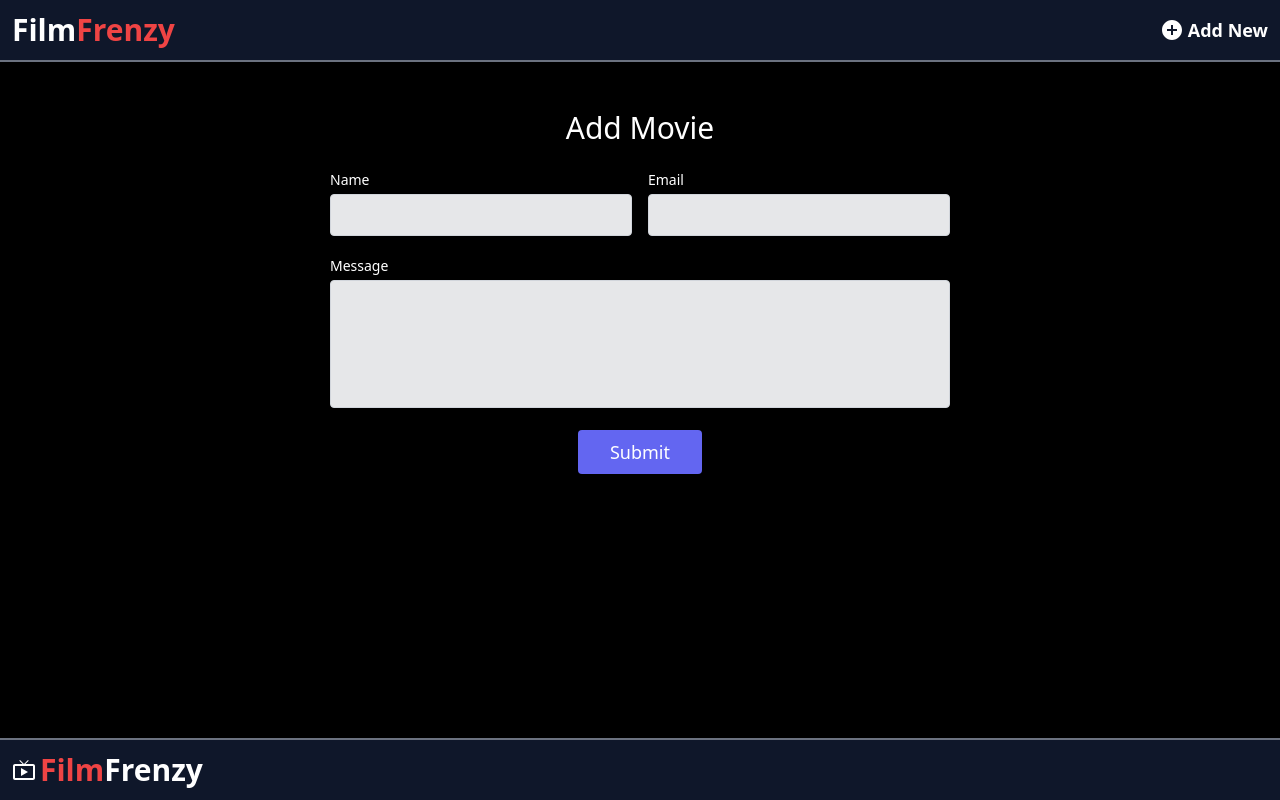
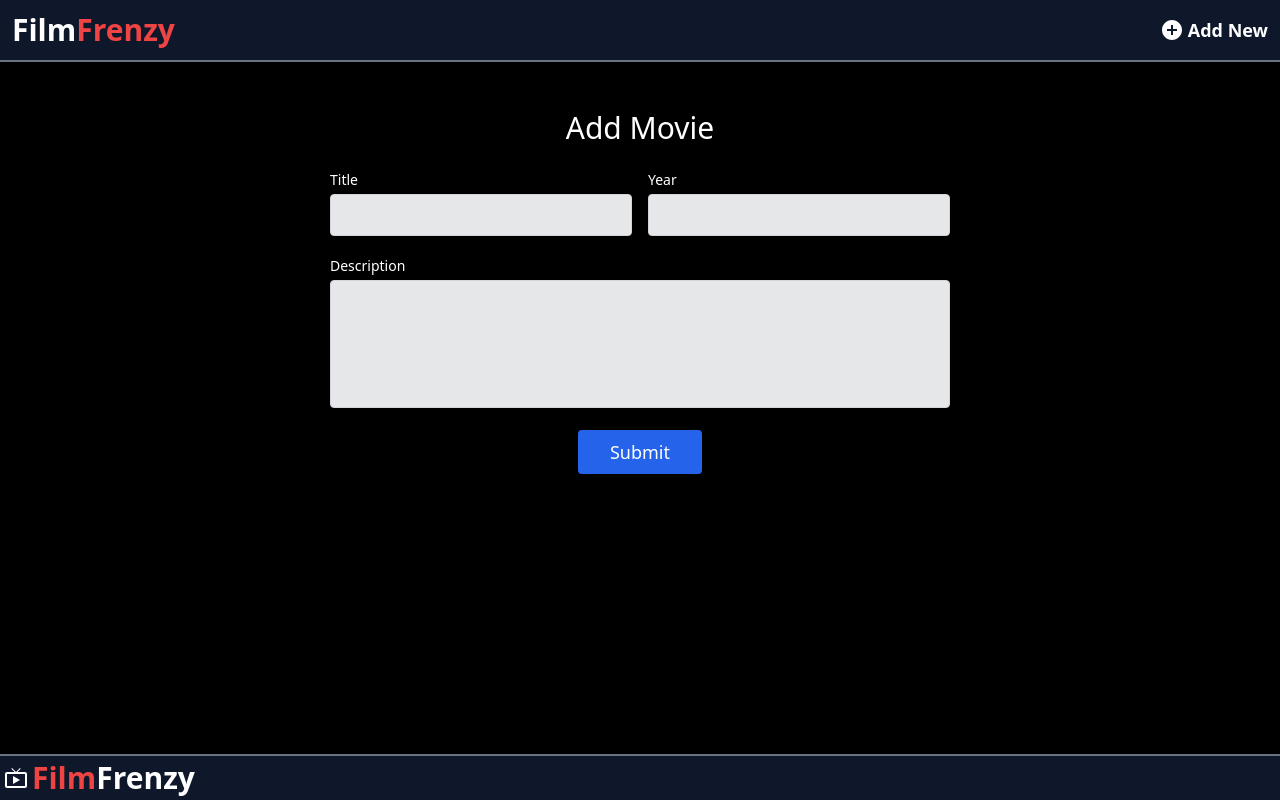
Before and after one commit to rajann44/react-firebase, a React (Create React App) app: page /add in a window 1280 px wide. Built offline with nearby package versions, Linux system fonts and the light colour scheme.

Commit message:
movie form setup

```diff
--- a/src/components/AddMovie.js
+++ b/src/components/AddMovie.js
@@ -1,6 +1,12 @@
-import React from "react";
+import React, { useState } from "react";
 
 const AddMovie = () => {
+  const [form, setForm] = useState({
+    title: "",
+    year: "",
+    description: "",
+  });
+
   return (
     <section className="text-gray-600 body-font relative">
       <div className="container px-5 py-12 mx-auto">
@@ -13,26 +19,34 @@ const AddMovie = () => {
           <div className="flex flex-wrap -m-2">
             <div className="p-2 w-1/2">
               <div className="relative">
-                <label htmlFor="name" className="leading-7 text-sm text-white">
-                  Name
+                <label htmlFor="title" className="leading-7 text-sm text-white">
+                  Title
                 </label>
                 <input
                   type="text"
-                  id="name"
-                  name="name"
+                  id="title"
+                  name="title"
+                  value={form.title}
+                  onChange={(event) =>
+                    setForm({ ...form, title: event.target.value })
+                  }
                   className="w-full bg-gray-100 bg-opacity-95 rounded border border-gray-300 focus:border-indigo-500 focus:bg-white focus:ring-2 focus:ring-indigo-200 text-base outline-none text-gray-700 py-1 px-3 leading-8 transition-colors duration-200 ease-in-out"
                 />
               </div>
             </div>
             <div className="p-2 w-1/2">
               <div className="relative">
-                <label htmlFor="email" className="leading-7 text-sm text-white">
-                  Email
+                <label htmlFor="year" className="leading-7 text-sm text-white">
+                  Year
                 </label>
                 <input
-                  type="email"
-                  id="email"
-                  name="email"
+                  type="text"
+                  id="year"
+                  name="year"
+                  value={form.year}
+                  onChange={(event) =>
+                    setForm({ ...form, year: event.target.value })
+                  }
                   className="w-full bg-gray-100 bg-opacity-95 rounded border border-gray-300 focus:border-indigo-500 focus:bg-white focus:ring-2 focus:ring-indigo-200 text-base outline-none text-gray-700 py-1 px-3 leading-8 transition-colors duration-200 ease-in-out"
                 />
               </div>
@@ -43,17 +57,21 @@ const AddMovie = () => {
                   htmlFor="message"
                   className="leading-7 text-sm text-white"
                 >
-                  Message
+                  Description
                 </label>
                 <textarea
                   id="message"
                   name="message"
                   className="w-full bg-gray-100 bg-opacity-95 rounded border border-gray-300 focus:border-indigo-500 focus:bg-white focus:ring-2 focus:ring-indigo-200 h-32 text-base outline-none text-gray-700 py-1 px-3 resize-none leading-6 transition-colors duration-200 ease-in-out"
+                  value={form.description}
+                  onChange={(event) => {
+                    setForm({ ...form, description: event.target.value });
+                  }}
                 ></textarea>
               </div>
             </div>
             <div className="p-2 w-full">
-              <button className="flex mx-auto text-white bg-indigo-500 border-0 py-2 px-8 focus:outline-none hover:bg-indigo-600 rounded text-lg">
+              <button className="flex mx-auto text-white bg-blue-600 border-0 py-2 px-8 focus:outline-none hover:bg-green-500 rounded text-lg">
                 Submit
               </button>
             </div>
--- a/src/components/Footer.js
+++ b/src/components/Footer.js
@@ -3,7 +3,7 @@ import LiveTvIcon from "@mui/icons-material/LiveTv";
 
 const Footer = () => {
   return (
-    <footer className="footer mt-auto p-3 border-t-2 border-gray-500 bg-slate-900">
+    <footer className="footer mt-auto p-1 border-t-2 border-gray-500 bg-slate-900">
       <span className="text-3xl flex items-center font-bold">
         <LiveTvIcon className="mr-1"></LiveTvIcon>
         <span className="text-red-500">Film</span>
```
